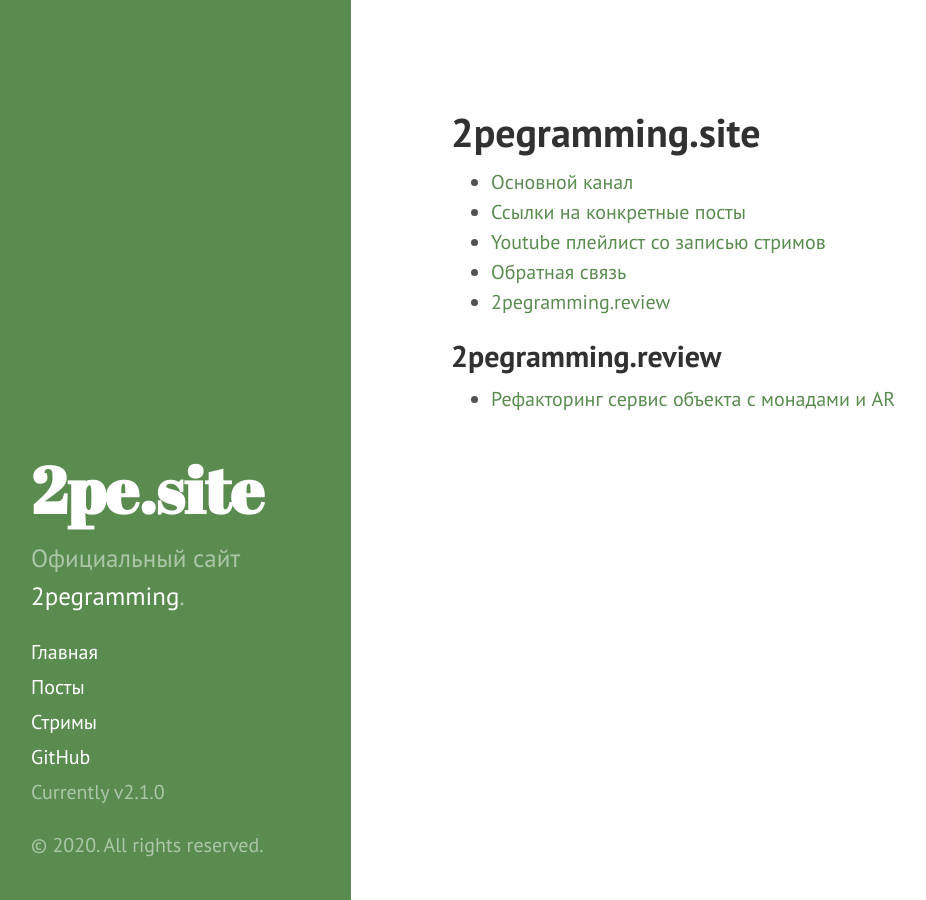
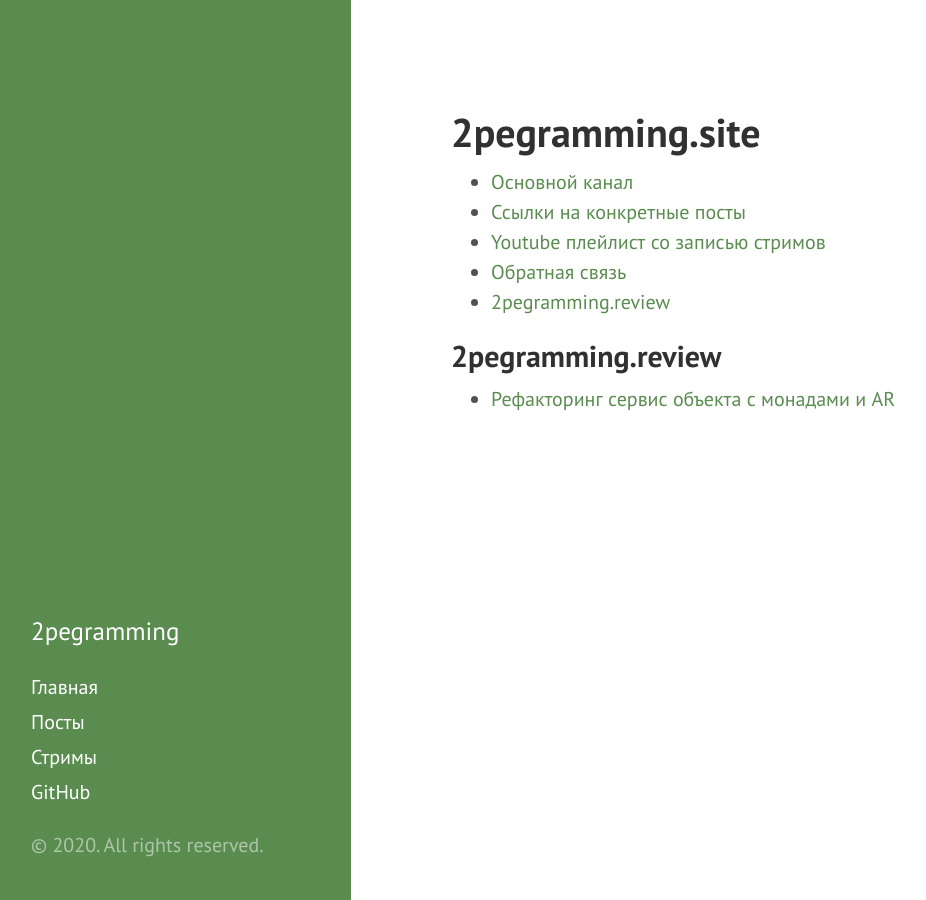
Before and after one commit to tikhon-kozyrev/2pegramming.github.io, a Jekyll site: the page built from index.html, in a window 1280 px wide. Shown: the whole page, without its empty margins (9-935 px from the left). Built offline with Jekyll 4.4.1, drawn with Linux system fonts in a browser that asks for light colours; Markdown is read by kramdown in place of the engine named in the settings.

Commit message:
Drop unnecessary information form sidebar

```diff
--- a/_config.yml
+++ b/_config.yml
@@ -6,9 +6,9 @@
 permalink:        /:title/.
 
 # Setup
-title:            2pe.site
+title:            ''
 tagline:          'A Jekyll theme'
-description:      'Официальный сайт <a href="https://t.me/pepegramming" target="_blank">2pegramming</a>.'
+description:      '<a href="https://t.me/pepegramming" target="_blank">2pegramming</a>'
 url:              http://pepegramming.site
 baseurl:          /
 
--- a/_includes/sidebar.html
+++ b/_includes/sidebar.html
@@ -15,7 +15,6 @@
       <a class="sidebar-nav-item" href="/posts.html">Посты</a>
       <a class="sidebar-nav-item" href="/streams.html">Стримы</a>
       <a class="sidebar-nav-item" href="{{ site.github.repo }}">GitHub</a>
-      <span class="sidebar-nav-item">Currently v{{ site.version }}</span>
     </nav>
 
     <p>&copy; {{ site.time | date: '%Y' }}. All rights reserved.</p>
```
Also changed, not shown: 6 other files.
